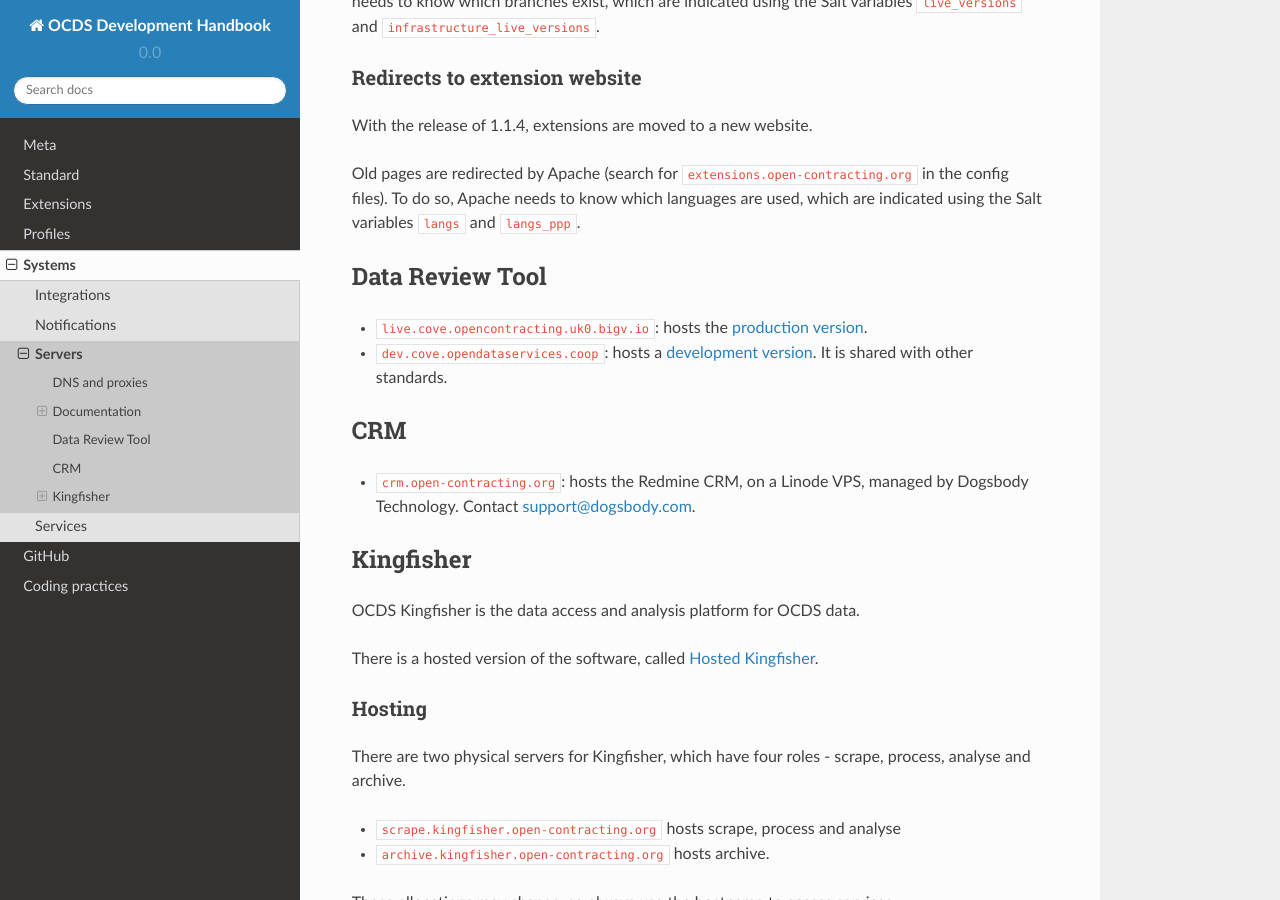
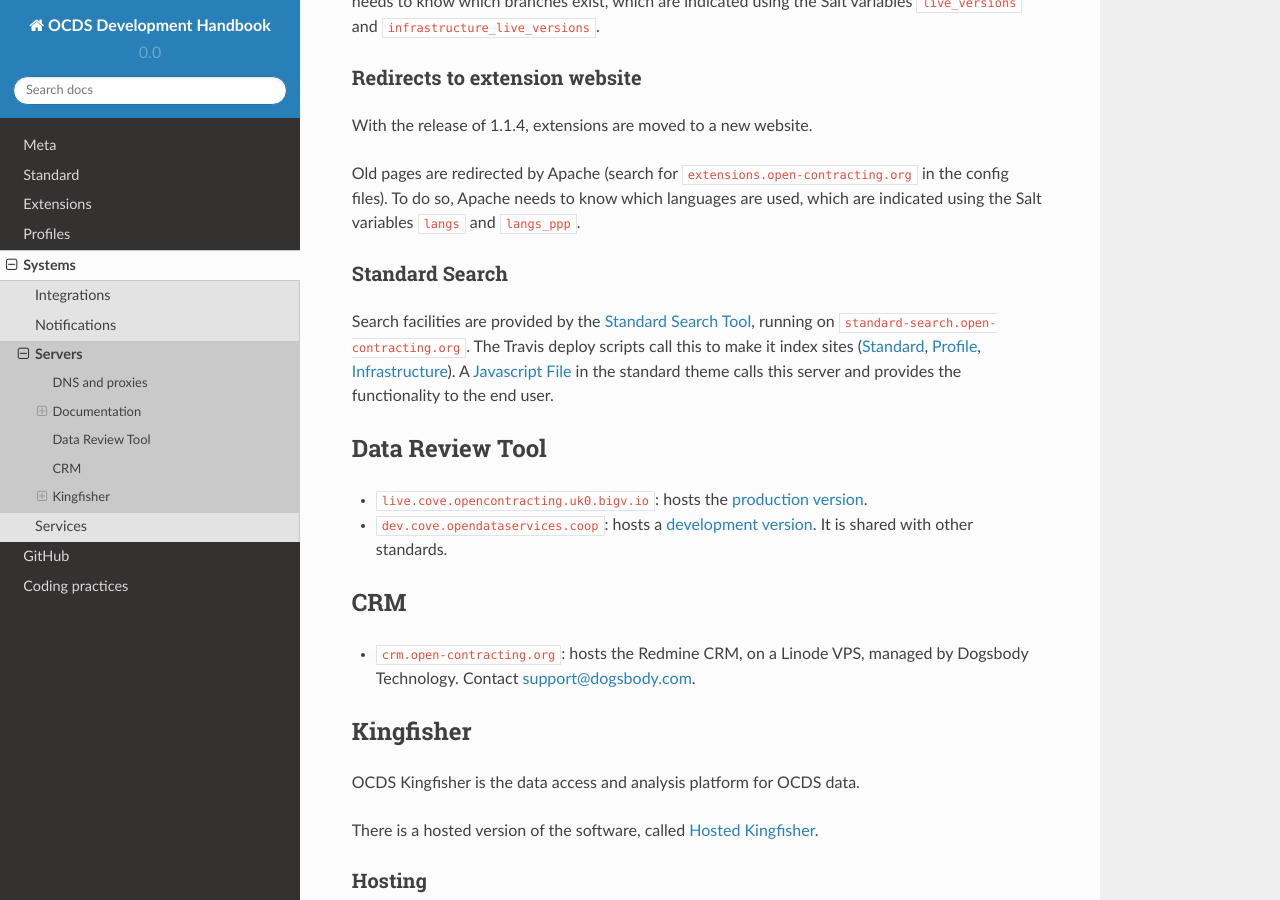
Before and after one commit to open-contracting/standard-development-handbook, a Sphinx documentation site: the page built from docs/systems/servers.md, in a window 1280 px wide and 900 px high, scrolled down 1398 px. Built offline with Sphinx 7.4.7 and the Read the Docs theme 2.0.0, drawn with Linux system fonts in a browser that asks for light colours.

Commit message:
Added Standard Search https://github.com/open-contracting/standard-development-handbook/issues/205

```diff
--- a/docs/systems/servers.md
+++ b/docs/systems/servers.md
@@ -45,6 +45,12 @@ With the release of 1.1.4, extensions are moved to a new website.
 
 Old pages are redirected by Apache (search for `extensions.open-contracting.org` in the config files). To do so, Apache needs to know which languages are used, which are indicated using the Salt variables `langs` and `langs_ppp`.
 
+### Standard Search
+
+Search facilities are provided by the [Standard Search Tool](https://github.com/OpenDataServices/standard-search), running on `standard-search.open-contracting.org`.
+The Travis deploy scripts call this to make it index sites ([Standard](https://github.com/open-contracting/deploy/blob/master/deploy-standard.sh), [Profile](https://github.com/open-contracting/deploy/blob/master/deploy-profile.sh), [Infrastructure](https://github.com/open-contracting/deploy/blob/master/deploy-infrastructure.sh)).
+A [Javascript File](https://github.com/open-contracting/standard_theme/blob/open_contracting/standard_theme/static/js/search.js) in the standard theme calls this server and provides the functionality to the end user.
+
 ## Data Review Tool
 
 * `live.cove.opencontracting.uk0.bigv.io`: hosts the [production version](https://standard.open-contracting.org/review/).
```
